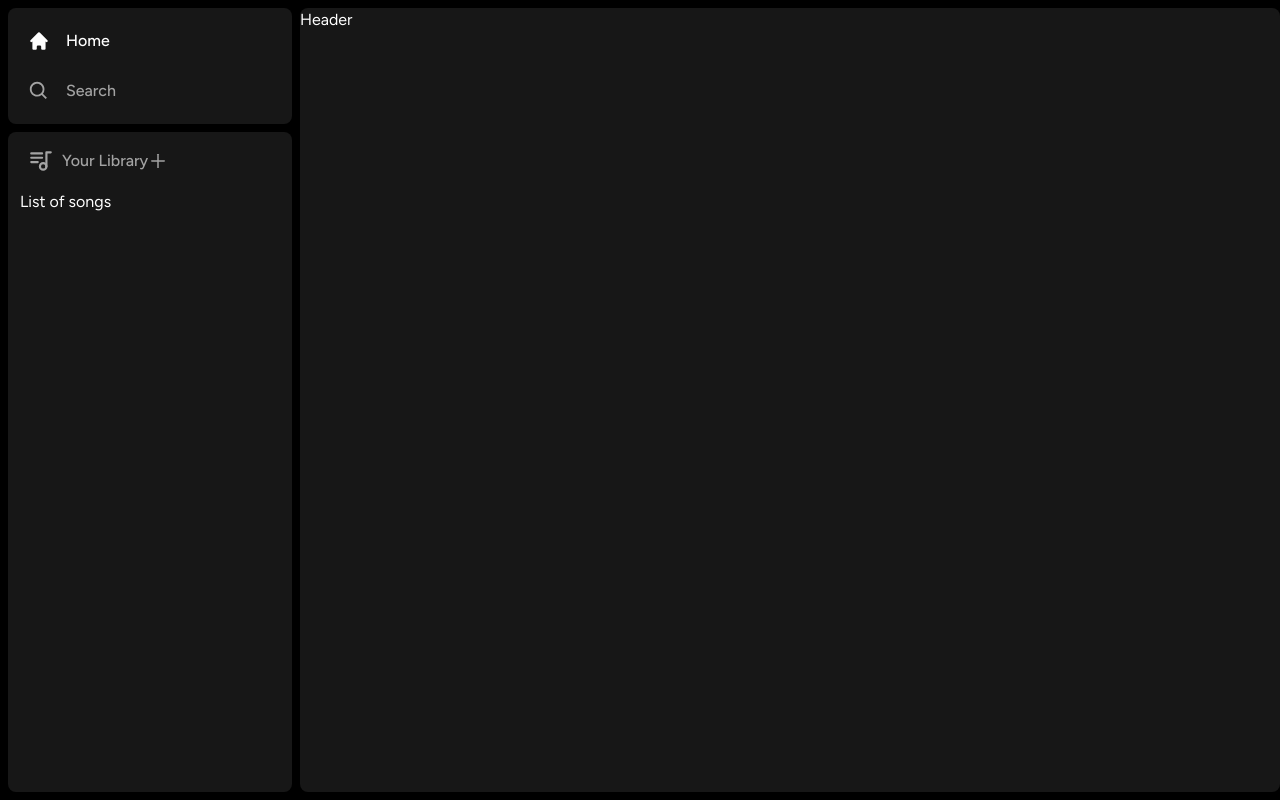
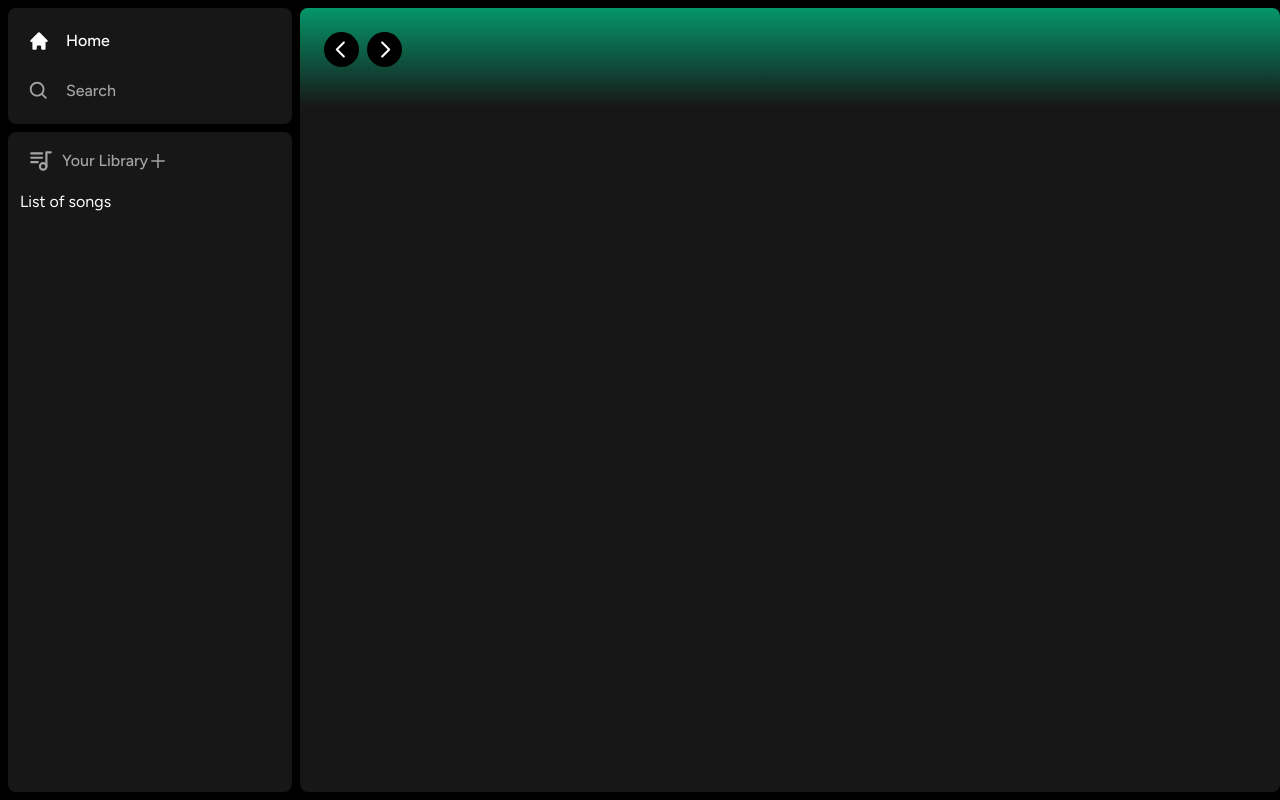
Before and after one commit to AlanAlmeida77/music-app, a Next.js app: page / in a window 1280 px wide. Built offline with nearby package versions, Linux system fonts and the light colour scheme.

Commit message:
features #Header

```diff
--- a/components/Header.tsx
+++ b/components/Header.tsx
@@ -1,6 +1,10 @@
 "use client";
 
 import { useRouter } from "next/navigation";
+import { twMerge } from "tailwind-merge";
+import { RxCaretLeft, RxCaretRight } from "react-icons/rx";
+import { HiHome } from "react-icons/hi";
+import { BiSearch } from "react-icons/bi";
 
 interface HeaderProps {
     children: React.ReactNode;
@@ -17,7 +21,92 @@
         //handle logout
     }
     return (
-    <div>Header</div>
+    <div
+        className={twMerge(`
+            h-fit
+            bg-gradient-to-b
+            from-emerald-600
+            p-6
+        `,
+        className
+        )}
+    >
+        <div
+            className="
+                w-full
+                mb-4
+                flex
+                items-center
+                justify-between
+            ">
+        <div
+            className="
+            hidden
+            md:flex
+            gap-x-2
+            items-center
+            ">
+                <button
+                onClick={() => router.back()}
+                    className="
+                        rounded-full
+                        bg-black
+                        flex
+                        items-center
+                        justify-center
+                        hover:opacity-75
+                        transition
+                    "
+                >
+                    <RxCaretLeft className="text-white" size={35}/>
+                </button>
+                <button
+                onClick={() => router.forward()}
+                    className="
+                        rounded-full
+                        bg-black
+                        flex
+                        items-center
+                        justify-center
+                        hover:opacity-75
+                        transition
+                    "
+                >
+                    <RxCaretRight className="text-white" size={35}/>
+                </button>
+            </div>
+            <div className="flex md:hidden gap-x-2 items-center">
+                <button
+                    className="
+                        rounded-full
+                        p-2
+                        bg-white
+                        flex
+                        items-center
+                        justify-center
+                        hover:opacity-75
+                        transition
+                    "
+                >
+                    <HiHome className="text-black size={20}"/>
+                </button>
+                <button
+                    className="
+                        rounded-full
+                        p-2
+                        bg-white
+                        flex
+                        items-center
+                        justify-center
+                        hover:opacity-75
+                        transition
+                    "
+                >
+                    <BiSearch className="text-black size={20}"/>
+                </button>
+            </div>
+        </div>
+    </div>
     );
 }
 
```
